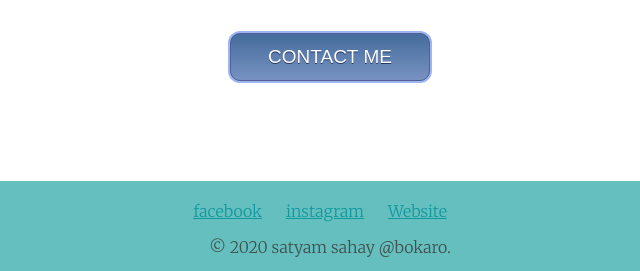
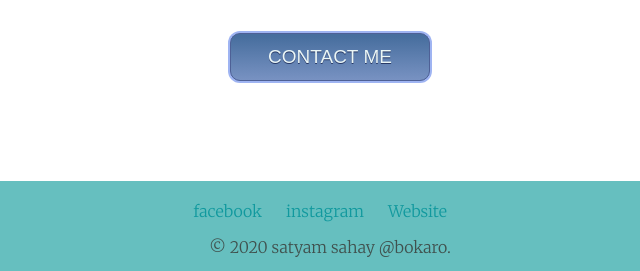
Before and after one commit to satyamsahay-pubg/learning, a plain HTML site: page index.html in a window 1280 px wide. In both pictures the pointer is over the link "CONTACT ME". Shown: the part 1964-2235 px from the top of the page, 310-950 px from the left. Drawn offline with Linux system fonts and the light colour scheme.

Commit message:
Update mystyles.css

```diff
--- a/css/mystyles.css
+++ b/css/mystyles.css
@@ -86,6 +86,10 @@ hr{
 .footer-link{
   color:#11999E;
   margin:20px 20px auto auto;
+ text-decoration:none;
+}
+a:hover{
+   color:#EAF6F6;
 }
 .copyright{
   color:#EAF6F6;
```
